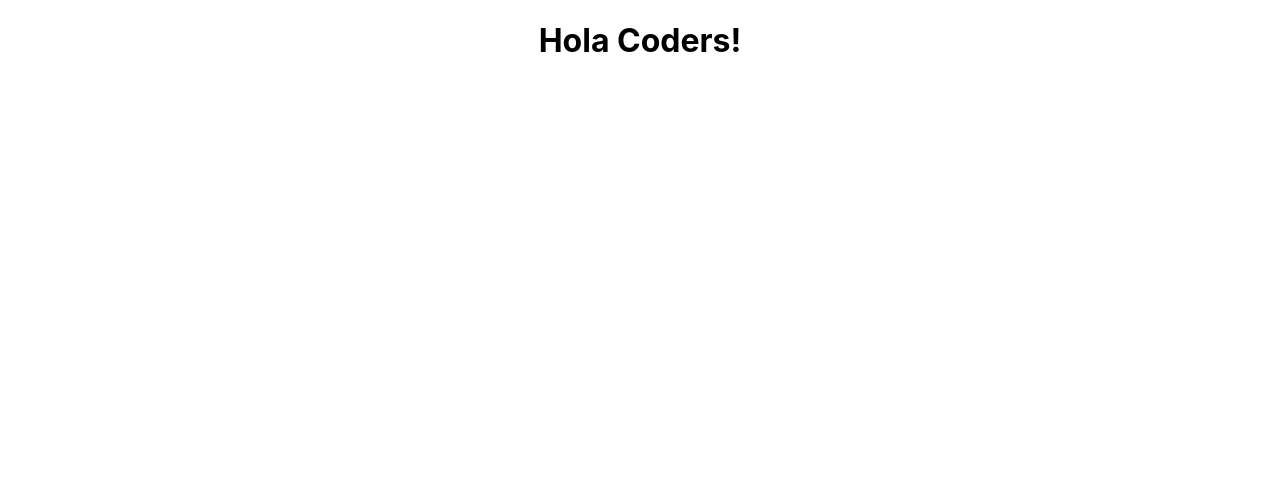
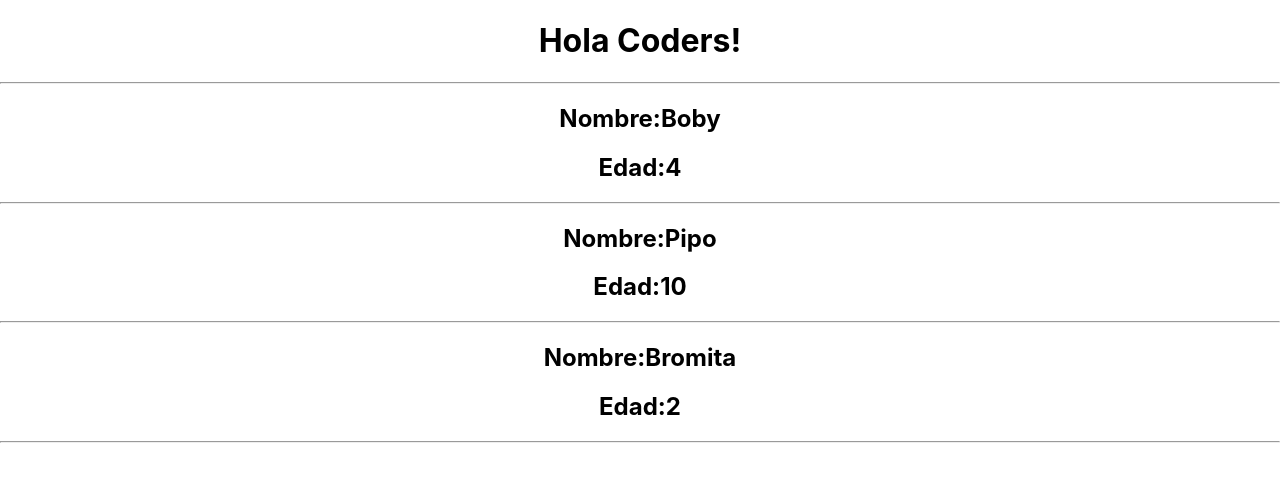
Before and after one commit to miguebalderrama/Ejercitacion_React, a React (Create React App) app in the folder e-commerce/: page / in a window 1280 px wide. Shown: the top 482 px of the page. Built offline with nearby package versions, Linux system fonts and the light colour scheme.

Commit message:
ejercitando desesttructuracion y primeros pasos

```diff
--- a/e-commerce/src/App.js
+++ b/e-commerce/src/App.js
@@ -1,4 +1,5 @@
 import './App.css';
+import Dog from './components/Dog';
 
 function App() {
   const dog = {
@@ -6,12 +7,27 @@ function App() {
     age: 12,
     breed: "Chihuahua"
   }
-  const dog2={ dog };
+
+  const dog2={ ...dog, name:"Pipo", color:"black" };
+  const dogs=[
+    {name:"Boby", age:4},
+    {name:"Pipo", age:10},
+    {name:"Bromita", age:2}
+  ];
   console.log(dog);
   console.log(dog2);
+
   return(
-  <div class="App">
+  <div className="App">
     <h1>Hola Coders!</h1>
+    <hr/>
+
+    {dogs.map((dog)=>(
+      <>
+    <Dog key={dog.name} {...dog}/>
+    <hr/>
+    </>
+    ))}
   </div>
   );
 }
--- /dev/null
+++ b/e-commerce/src/components/Dog.js
@@ -0,0 +1,12 @@
+import React from 'react'
+
+function Dog({name,age}) {
+    return (
+        <div>
+        <h2>Nombre:{name}</h2>
+        <h2>Edad:{age}</h2>
+        </div>
+    )
+}
+
+export default Dog
```
Also changed, not shown: 1 other file (tests, documents, lock files or other folders).
